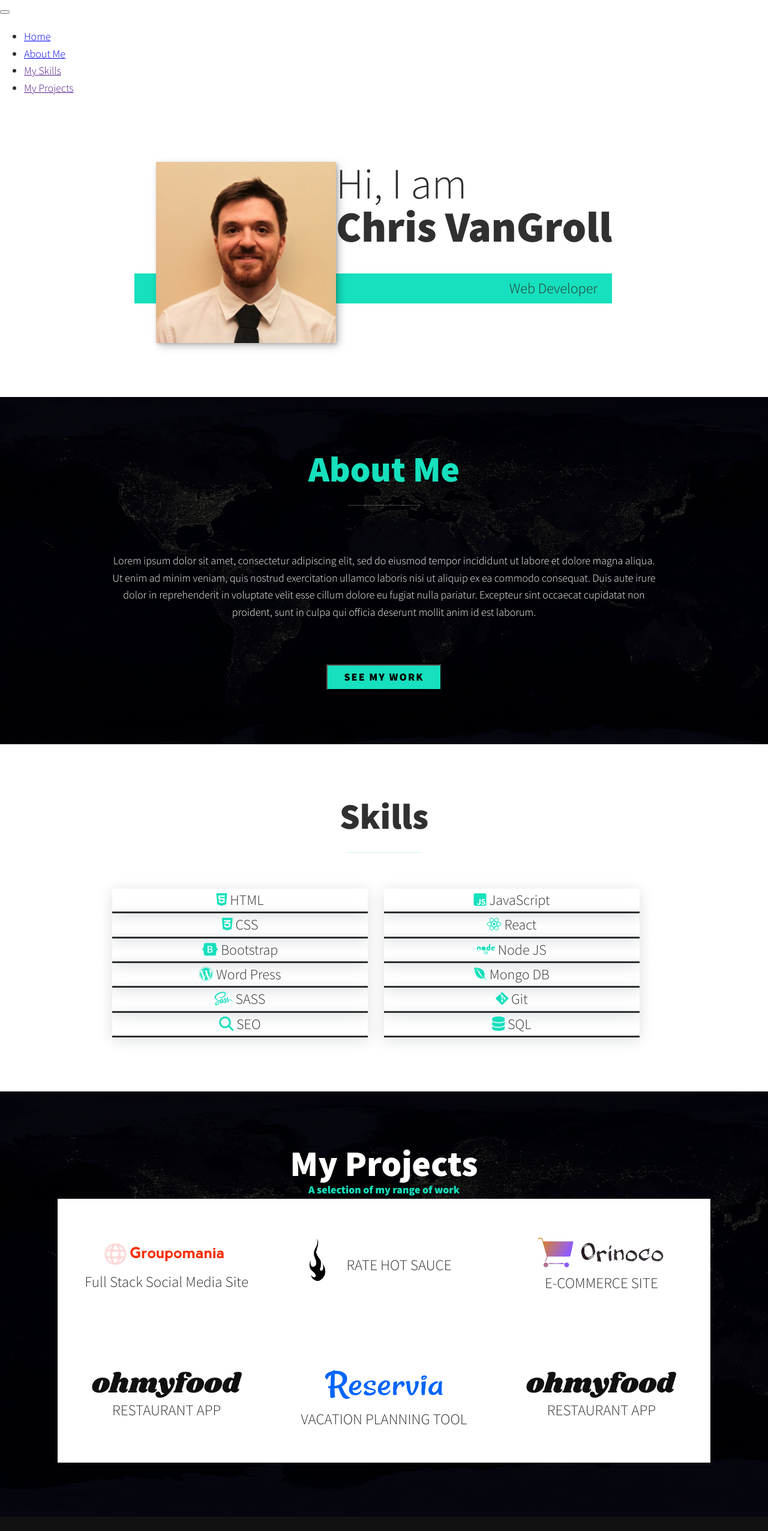
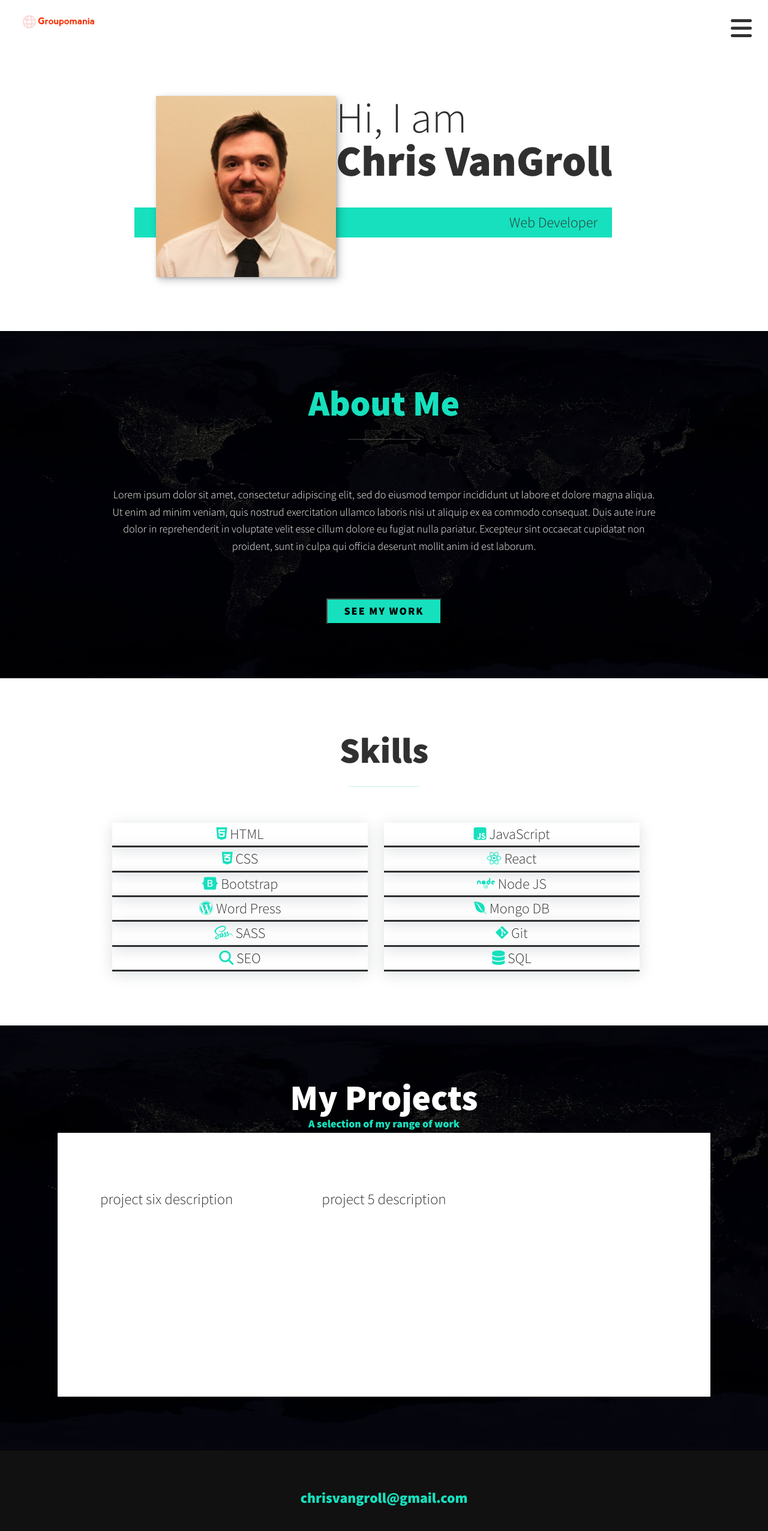
Before and after one commit to chrisvangroll/portfolioTwo, a plain HTML site: page index.html in a window 1280 px wide. Shown: the top 2553 px of the page at 60% size. Drawn offline with nearby package versions, Linux system fonts and the light colour scheme.

Commit message:
Nav bar is woriking and did the fade in animation for the project secti

```diff
--- a/css/components/_body.scss
+++ b/css/components/_body.scss
@@ -6,6 +6,29 @@ body{
     font-size: var(--fs-body);
     line-height: 1.6;
 }
+
+.nav-open{
+    .nav-toggle{
+        position: fixed;
+
+        .fas{
+            display: none;
+        }
+
+        .ex{
+            display: inline-block;
+        }
+    }
+
+    .nav{
+        transform: translateX(0);
+    }
+}
+
+
+
+
+
 
 img{
     display: block;
--- /dev/null
+++ b/css/components/_header.scss
@@ -0,0 +1,74 @@
+header{
+    display: flex;
+    justify-content: space-between;
+    padding: 1em;
+
+    .logo{
+        max-width: 150px;
+    }
+
+    .nav-toggle{
+        background: transparent;
+        border: none;
+        padding: .5em;
+        cursor: pointer;
+        position: absolute;
+        right: 1em;
+        top: 1em;
+        z-index: 1000;
+        color: var(--clr-accent);
+
+
+
+        .fa-bars{
+            font-size: 2.5rem;
+            color: var(--clr-dark);
+        }
+
+        .ex{
+            display: none;
+            color: var(--clr-accent);
+            font-weight: var(--fw-bold);
+            font-size: var(--fs-h2);
+        }
+    }
+
+
+
+    .nav{
+        position: fixed;
+        background: var(--clr-dark);
+        color: var(--clr-light);
+        top: 0;
+        bottom: 0;
+        right: 0;
+        left: 0;
+        z-index: 100;
+
+        transform: translateX(100%);
+        transition: transform 250ms cubic-bezier(.5, 0, .5, 1);
+
+        .nav_list{
+            list-style: none;
+            display: flex;
+            height: 100%;
+            flex-direction: column;
+            justify-content: space-evenly;
+            align-items: center;
+            margin: 0;
+            padding: 0;
+
+            .nav_link{
+                color: inherit;
+                font-weight: var(--fw-bold);
+                font-size: var(--fs-h2);
+                text-decoration: none;
+
+                &:hover{
+                    color: var(--clr-accent);
+
+                }
+            }
+        }
+    }
+}
--- a/css/components/_projects.scss
+++ b/css/components/_projects.scss
@@ -31,6 +31,38 @@
             justify-content: center;
             align-items: center;
             font-size: 25px;
+            position: relative;
+
+            &:hover{
+
+                .portfolio_item{
+                    animation-name: fadeIn;
+                    animation-duration: .7s;
+                    animation-fill-mode: forwards;
+                 }
+
+                .portfolio_item--description{
+                    opacity: 0;
+                }
+
+            }
+
+            .portfolio_item{
+                //position: absolute;
+                width: 100%;
+                height: 100%;
+                opacity: 0;
+
+            }
+
+            .portfolio_item--description{
+                position: absolute;
+                opacity: 1;
+            }
+
+            &:hover{
+                background-color: gray;
+            }
 
             .project-logo{
                 width: 250px;
@@ -52,7 +84,7 @@
                 margin: auto;
             }
 
-            .project-description--sauce{
+            .project-title--sauce{
                 padding: 23px;
             }
         }
--- a/css/styles.scss
+++ b/css/styles.scss
@@ -1,4 +1,5 @@
 @import './components/footer';
+@import './utils/animations';
 @import './components/custom';
 @import './components/body';
 @import './components/footer';
@@ -7,3 +8,4 @@
 @import './components/aboutMe';
 @import './components/skill';
 @import './components/projects';
+@import './components/header';
--- /dev/null
+++ b/css/utils/_animations.scss
@@ -0,0 +1,19 @@
+@keyframes fadeIn {
+    from{
+        opacity: 0;
+    }
+
+    to {
+        opacity: 1;
+    }
+}
+
+@keyframes fadeOut {
+    from{
+        opacity: 1;
+    }
+
+    to {
+        opacity: 0;
+    }
+}
--- a/index.html
+++ b/index.html
@@ -17,10 +17,12 @@
 <body>
     <header>
         <div class="logo">
-            <div></div>
+            <img class="logo" src="./images/groupomania.webp" alt="logo">
         </div>
-        <button class="nav-toggle" aria-label="toggle navigation"></button>
-            <span class="hamburger"></span>
+        <button class="nav-toggle" aria-label="toggle navigation">
+            <span class='ex'>X</span>
+            <i class="fas fa-bars"></i>
+        </button>
         <nav class="nav">
             <ul class="nav_list">
                 <li class="nav_item"><a href="#home" class="nav_link">Home</a></li>
@@ -86,37 +88,43 @@
             <a class="portfolio_container" href="">
                 <div class="portfolio_item">
                     <img class="project-logo" src="images/groupomania.webp" alt="Groupomania">
-                    <div class= "project-description">Full Stack Social Media Site</div>
+                    <div class= "project-title">Full Stack Social Media Site</div>
+                </div>
+                <div class="portfolio_item--description">
+                    <div class= "project-description">project six description</div>
                 </div>
             </a>
             <a class="portfolio_container" href="">
                 <div class="portfolio_item hot_takes">
                     <img class="project-logo flame" src="images/flame.png" alt="flame">
-                    <div class= "project-description--sauce">RATE HOT SAUCE</div>
+                    <div class= "project-title--sauce">RATE HOT SAUCE</div>
+                </div>
+                <div class="portfolio_item--description">
+                    <div class= "project-description">project 5 description</div>
                 </div>
             </a>
             <a class="portfolio_container" href="">
                 <div class="portfolio_item">
                     <img class="project-logo" src="images/orinoco_adobespark.png" alt="Groupomania">
-                    <div class= "project-description">E-COMMERCE SITE</div>
+                    <div class= "project-title">E-COMMERCE SITE</div>
                 </div>
             </a>
             <a class="portfolio_container" href="">
                 <div class="portfolio_item">
                     <img class="project-logo" src="images/ohmyfood.png" alt="Groupomania">
-                    <div class= "project-description">RESTAURANT APP</div>
+                    <div class= "project-title">RESTAURANT APP</div>
                 </div>
             </a>
             <a class="portfolio_container" href="">
                 <div class="portfolio_item">
                     <img class="project-logo reservia" src="images/Reservia@3x.png" alt="Groupomania">
-                    <div class= "project-description">VACATION PLANNING TOOL</div>
+                    <div class= "project-title">VACATION PLANNING TOOL</div>
                 </div>
             </a>
             <a class="portfolio_container" href="">
                 <div class="portfolio_item">
                     <img class="project-logo" src="images/ohmyfood.png" alt="Groupomania">
-                    <div class= "project-description">RESTAURANT APP</div>
+                    <div class= "project-title">RESTAURANT APP</div>
                 </div>
             </a>
         </div>
@@ -138,5 +146,6 @@
             </li>
         </ul>
     </footer>
+    <script src="js/index.js"></script>
 </body>
 </html>
--- /dev/null
+++ b/js/index.js
@@ -0,0 +1,5 @@
+const navToggle = document.querySelector('.nav-toggle');
+
+navToggle.addEventListener('click', () =>{
+    document.body.classList.toggle('nav-open')
+})
```
Also changed, not shown: css/styles.css, 1 other file.
